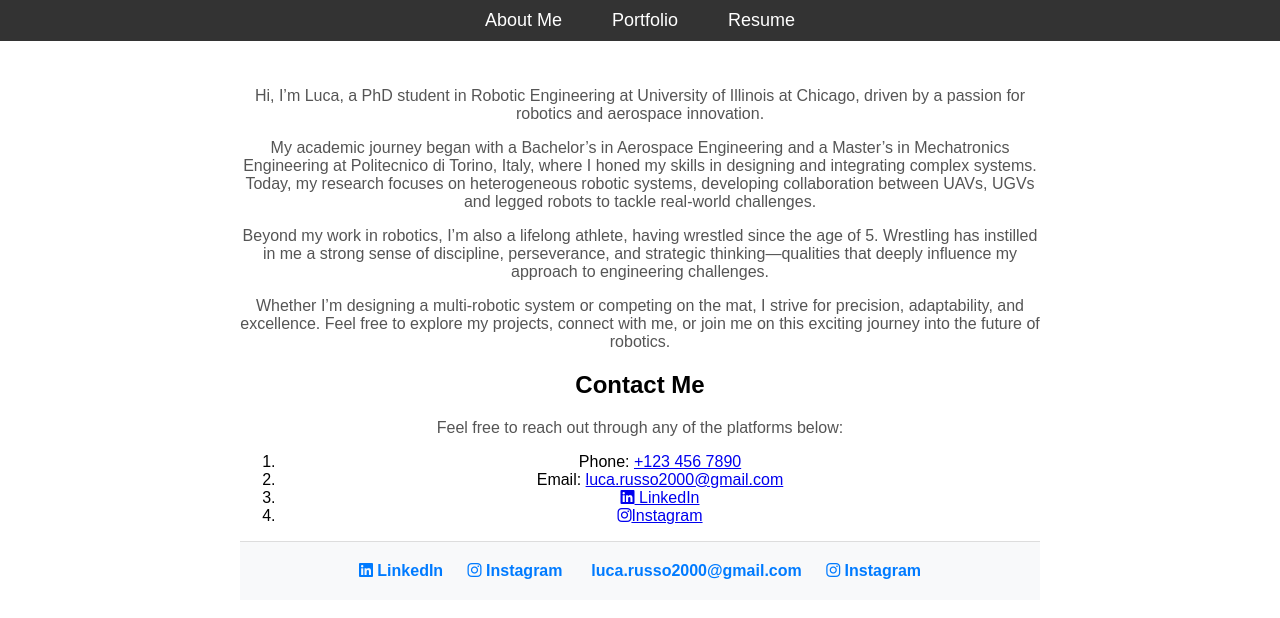
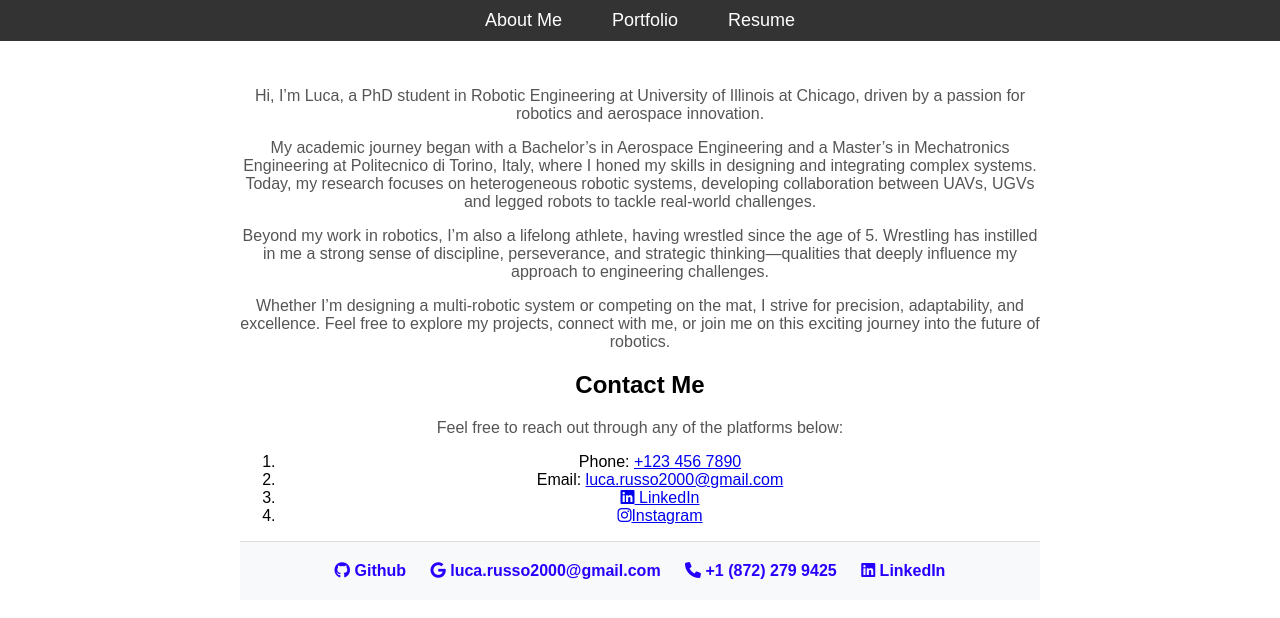
Before and after one commit to Aliothy/luca_russo_portfolio, a plain HTML site: page index.html in a window 1280 px wide. Drawn offline with Linux system fonts and the light colour scheme.

Commit message:
January 18,1

```diff
--- a/css/style.css
+++ b/css/style.css
@@ -98,14 +98,14 @@ footer, #contact {
 }
 
 footer a, #contact a {
-    color: #007BFF;
+    color: #2600ff;
     text-decoration: none;
     font-weight: bold;
     margin: 0 10px;
 }
 
 footer a:hover, #contact a:hover {
-    color: #0056b3;
+    color: #00b339;
     text-decoration: underline;
 }
 
--- a/index.html
+++ b/index.html
@@ -87,17 +87,17 @@
             <iframe src="./files/RESUME_Russo_Luca.pdf" style="width: 100%; height: 1000px; border: none;"></iframe>
         </section>
         <footer>
+            <a href="https://www.instagram.com/yourprofile" target="_blank">
+                <i class="fab fa-github"></i> Github
+            </a>
+            <a href=mailto:luca.russo2000@gmail.com>
+                <i class="fab fa-google"></i> luca.russo2000@gmail.com
+            </a>
+            <a href="https://www.instagram.com/yourprofile" target="_blank">
+                <i class="fas fa-phone"></i> +1 (872) 279 9425
+            </a>
             <a href="https://www.linkedin.com/in/yourprofile" target="_blank">
                 <i class="fab fa-linkedin"></i> LinkedIn
-            </a>
-            <a href="https://www.instagram.com/yourprofile" target="_blank">
-                <i class="fab fa-instagram"></i> Instagram
-            </a>
-            <a href=mailto:luca.russo2000@gmail.com>
-                <i class="fab fa-gmail"></i> luca.russo2000@gmail.com
-            </a>
-            <a href="https://www.instagram.com/yourprofile" target="_blank">
-                <i class="fab fa-instagram"></i> Instagram
             </a>
         </footer>
     </div>
```
